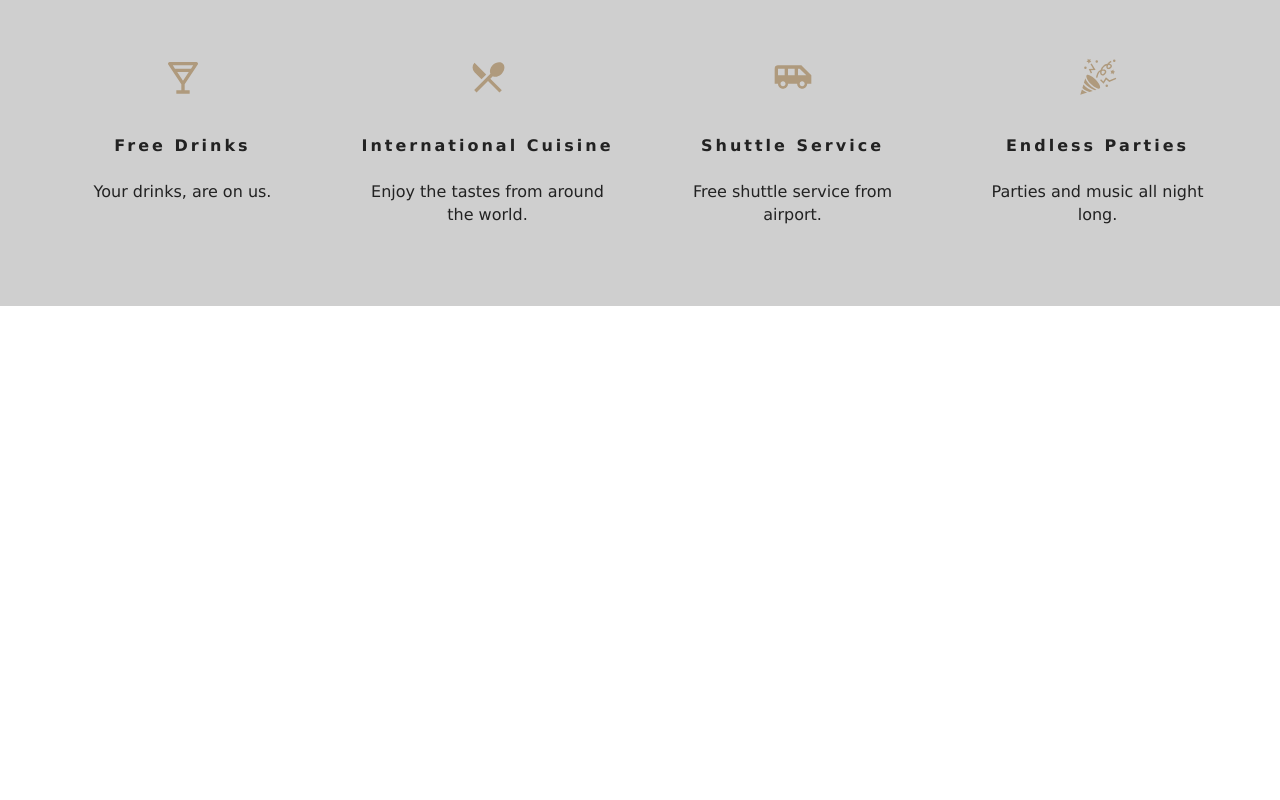
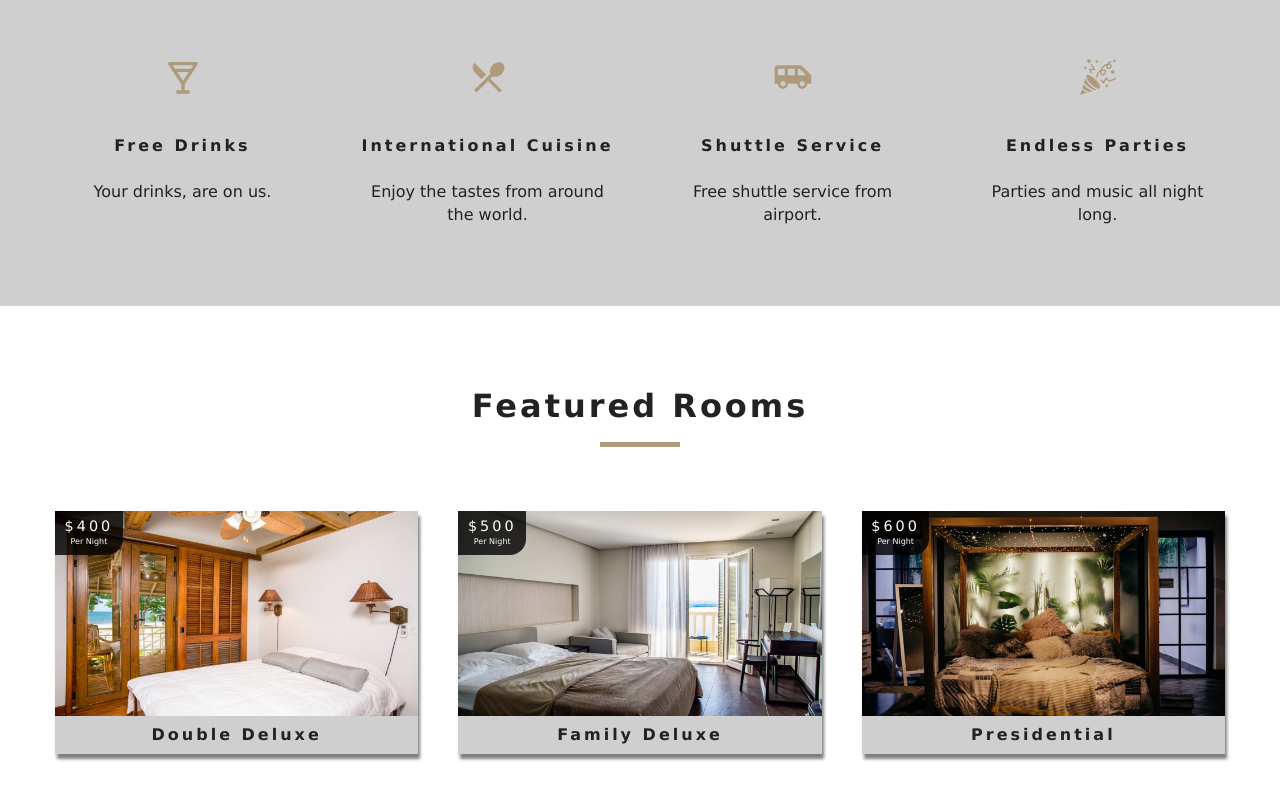
Before and after one commit to Vardhu2706/react-beach_resort, a React (Create React App) app: page / in a window 1280 px wide. Shown: the part 950-1750 px from the top of the page. Before the commit the page ends 1256 px from the top, so only its background shows below. Built offline with nearby package versions, Linux system fonts and the light colour scheme.

Commit message:
Created context, featured rooms component.

```diff
--- /dev/null
+++ b/src/Context.js
@@ -0,0 +1,55 @@
+// Importing Helpers
+import React, { Component } from "react";
+
+// Importing Data
+import data from "./data";
+
+// Context API
+const RoomContext = React.createContext();
+
+// Class Component
+class RoomProvider extends Component {
+  constructor(props) {
+    super(props);
+
+    this.state = {
+      rooms: [],
+      sortedRooms: [],
+      featuredRooms: [],
+      loading: true,
+    };
+  }
+
+  // Get Data
+
+  componentDidMount() {
+    let rooms = this.formatData(data);
+    let featuredRooms = rooms.filter((room) => room.featured === true);
+    this.setState({ rooms, featuredRooms, sortedRooms: rooms, loading: false });
+  }
+
+  formatData(items) {
+    let tempItems = items.map((item) => {
+      let id = item.sys.id;
+      let images = item.fields.images.map((image) => image.fields.file.url);
+
+      let room = { ...item.fields, images, id };
+      return room;
+    });
+    return tempItems;
+  }
+
+  render() {
+    return (
+      <RoomContext.Provider value={{ ...this.state }}>
+        {this.props.children}
+      </RoomContext.Provider>
+    );
+  }
+}
+
+// Consumer
+const RoomConsumer = RoomContext.Consumer;
+
+// Exporting Context, Provider, Consumer
+export { RoomProvider, RoomConsumer, RoomContext };
--- /dev/null
+++ b/src/components/FeaturedRooms.js
@@ -0,0 +1,32 @@
+// Importing Helpers
+import React, { Component } from "react";
+import { RoomContext } from "../Context";
+
+// Importing Components
+import Loading from "./Loading";
+import Room from "./Room";
+import Title from "./Title";
+
+// Class Component
+class FeaturedRooms extends Component {
+  static contextType = RoomContext;
+
+  render() {
+    let { loading, featuredRooms: rooms } = this.context;
+    rooms = rooms.map((room) => {
+      return <Room key={room.id} room={room} />;
+    });
+
+    return (
+      <section className="featured-rooms">
+        <Title title="Featured Rooms" />
+        <div className="featured-rooms-center">
+          {loading ? <Loading /> : rooms}
+        </div>
+      </section>
+    );
+  }
+}
+
+// Default Export
+export default FeaturedRooms;
--- /dev/null
+++ b/src/components/Loading.js
@@ -0,0 +1,16 @@
+// Importing Helpers
+import React from "react";
+import loadingGif from "../images/gif/loading-arrow.gif";
+
+// Functional Component
+function Loading() {
+  return (
+    <div className="loading">
+      <h4>Best offers, coming up...</h4>
+      <img src={loadingGif} alt="loading-gif" />
+    </div>
+  );
+}
+
+// Default Export
+export default Loading;
--- a/src/components/Navbar.js
+++ b/src/components/Navbar.js
@@ -29,7 +29,7 @@
         <div className="nav-center">
           <div className="nav-header">
             <Link to="/">
-              <img src={logo} alt="Beach Resort" onClick={this.handleToggle} />
+              <img src={logo} alt="Beach Resort" />
             </Link>
             <button type="button" className="nav-btn">
               <MdMenu className="nav-icon" onClick={this.handleToggle} />
--- /dev/null
+++ b/src/components/Room.js
@@ -0,0 +1,39 @@
+// Importing Helpers
+import React from "react";
+import { Link } from "react-router-dom";
+import defaultImage from "../images/room-1.jpeg";
+import PropTypes from "prop-types";
+
+// Functional Component
+function Room({ room }) {
+  const { name, slug, images, price } = room;
+
+  return (
+    <article className="room">
+      <div className="img-container">
+        <img src={images[0] || defaultImage} alt="room" />
+        <div className="price-top">
+          <h6>${price}</h6>
+          <p>Per Night</p>
+        </div>
+        <Link to={`/rooms/${slug}`} className="btn-primary room-link">
+          Features
+        </Link>
+      </div>
+      <p className="room-info">{name}</p>
+    </article>
+  );
+}
+
+// Default Export
+export default Room;
+
+// Checking Prop Types
+Room.propTypes = {
+  room: PropTypes.shape({
+    name: PropTypes.string.isRequired,
+    slug: PropTypes.string.isRequired,
+    images: PropTypes.arrayOf(PropTypes.string).isRequired,
+    price: PropTypes.number.isRequired,
+  }),
+};
--- a/src/data.js
+++ b/src/data.js
@@ -10,12 +10,12 @@
 import img6 from "./images/room-6.jpeg";
 import img7 from "./images/room-7.jpeg";
 import img8 from "./images/room-8.jpeg";
-import img9 from "./images/room-9.jpeg";
+// import img9 from "./images/room-9.jpeg";
 import img10 from "./images/room-10.jpeg";
 import img11 from "./images/room-11.jpeg";
 import img12 from "./images/room-12.jpeg";
 
-export default [
+const data = [
   {
     sys: {
       id: "1",
@@ -501,7 +501,7 @@
         {
           fields: {
             file: {
-              url: img9,
+              url: img8,
             },
           },
         },
@@ -758,3 +758,5 @@
     },
   },
 ];
+
+export default data;
--- a/src/index.js
+++ b/src/index.js
@@ -3,10 +3,14 @@
 import ReactDOM from "react-dom";
 import App from "./App";
 import { BrowserRouter as Router } from "react-router-dom";
+import {RoomProvider} from "./Context";
 
 ReactDOM.render(
-  <Router>
-    <App />
-  </Router>,
+  <RoomProvider>
+    <Router>
+      <App />
+    </Router>
+  </RoomProvider>,
+
   document.getElementById("root")
 );
--- a/src/pages/HomePage.js
+++ b/src/pages/HomePage.js
@@ -6,6 +6,7 @@
 import Hero from "../components/Hero.js";
 import Banner from "../components/Banner.js";
 import Services from "../components/Services.js";
+import FeaturedRooms from "../components/FeaturedRooms.js";
 
 // Functional Component
 const Home = () => {
@@ -14,7 +15,7 @@
       <Hero hero="defaultHero">
         <Banner
           title="Luxurious Rooms"
-          subtitle="Deluxe Rooms Starting at ₹2000"
+          subtitle="Deluxe Rooms Starting at $200"
         >
           <Link to="/rooms" className="btn-primary">
             Our Rooms
@@ -22,6 +23,7 @@
         </Banner>
       </Hero>
       <Services />
+      <FeaturedRooms />
     </>
   );
 };
```
